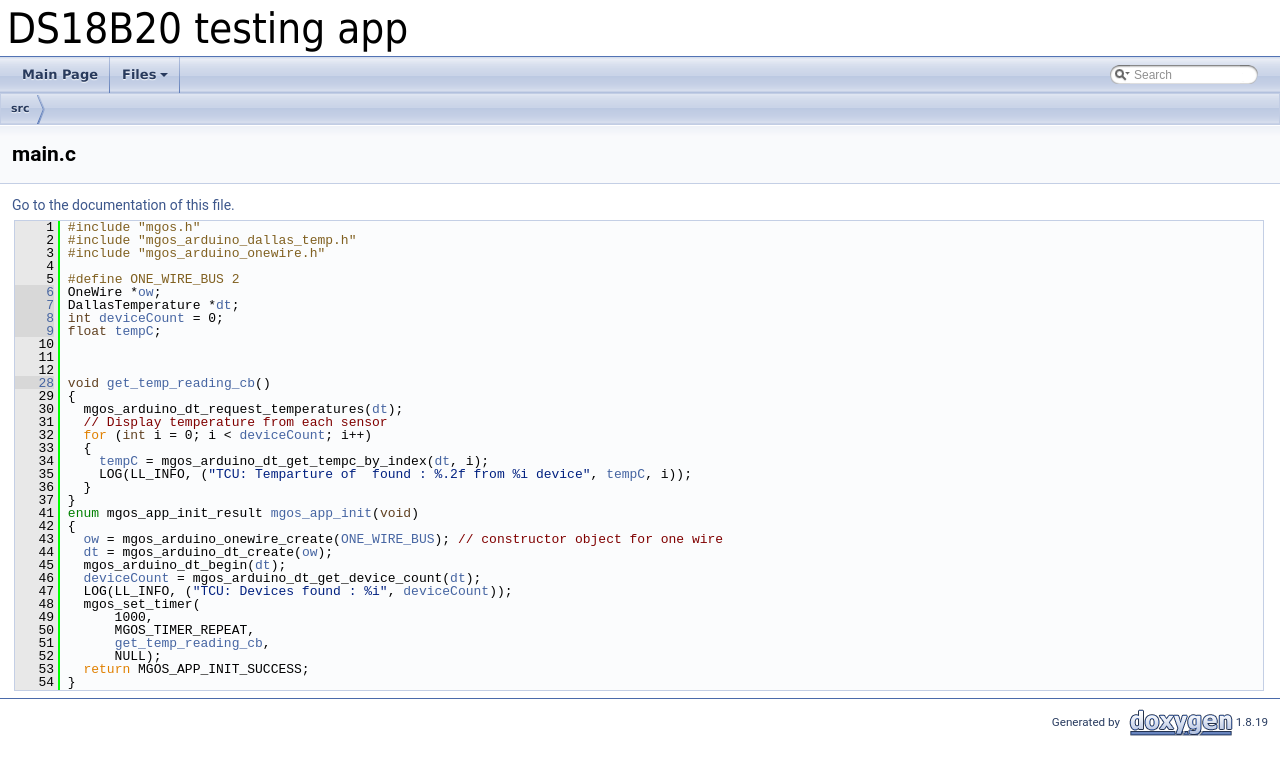
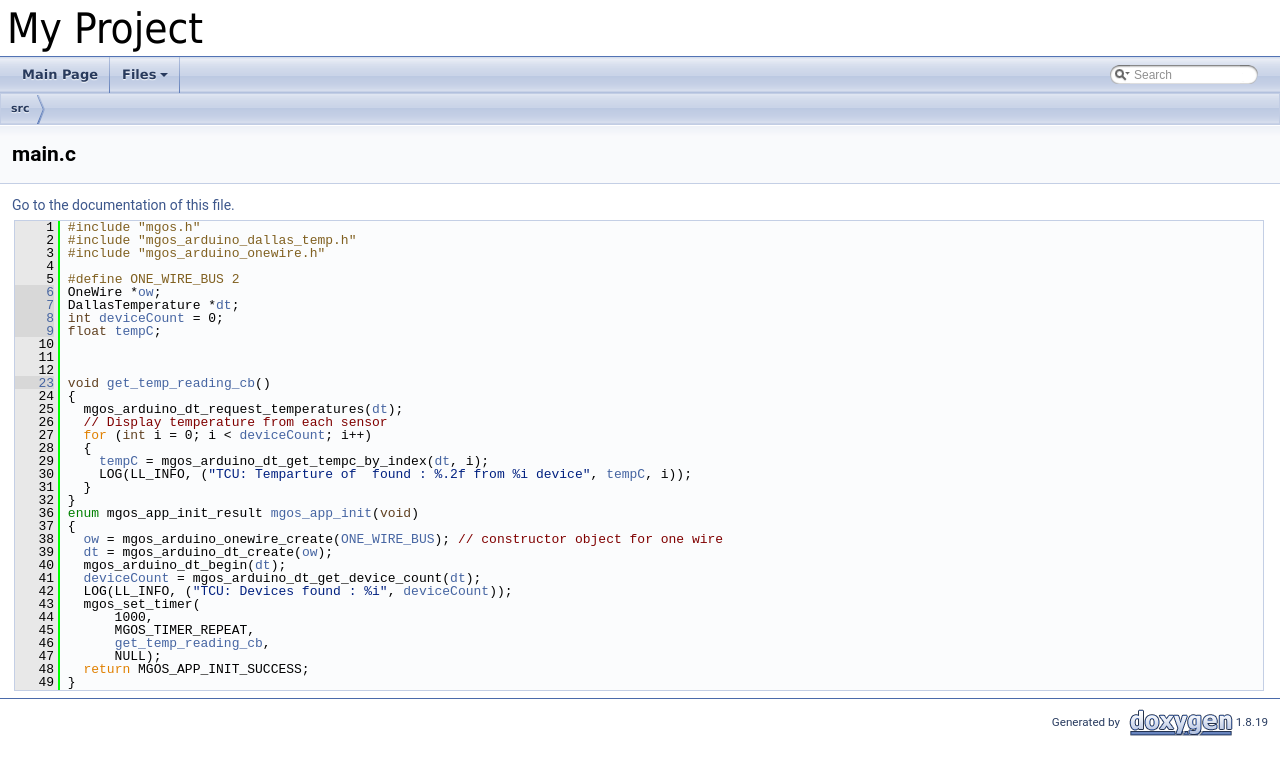
Before and after one commit to Podnet/ds18b20-mgos-test, a plain HTML site: page docs/html/main_8c_source.html in a window 1280 px wide. Drawn offline with Linux system fonts and the light colour scheme.

Commit message:
Added documentation generated from doxygen and doxyfile

```diff
--- a/docs/html/main_8c_source.html
+++ b/docs/html/main_8c_source.html
@@ -5,7 +5,7 @@
 <meta http-equiv="X-UA-Compatible" content="IE=9"/>
 <meta name="generator" content="Doxygen 1.8.19"/>
 <meta name="viewport" content="width=device-width, initial-scale=1"/>
-<title>DS18B20 testing app: src/main.c Source File</title>
+<title>My Project: src/main.c Source File</title>
 <link href="tabs.css" rel="stylesheet" type="text/css"/>
 <script type="text/javascript" src="jquery.js"></script>
 <script type="text/javascript" src="dynsections.js"></script>
@@ -21,7 +21,7 @@
  <tbody>
  <tr style="height: 56px;">
   <td id="projectalign" style="padding-left: 0.5em;">
-   <div id="projectname">DS18B20 testing app
+   <div id="projectname">My Project
    </div>
   </td>
  </tr>
@@ -81,35 +81,35 @@ $(function() {
 <div class="line"><a name="l00010"></a><span class="lineno">   10</span>&#160; </div>
 <div class="line"><a name="l00011"></a><span class="lineno">   11</span>&#160; </div>
 <div class="line"><a name="l00012"></a><span class="lineno">   12</span>&#160; </div>
-<div class="line"><a name="l00028"></a><span class="lineno"><a class="line" href="main_8c.html#a430df2092dd6b266b2822c34e0db28a2">   28</a></span>&#160;<span class="keywordtype">void</span> <a class="code" href="main_8c.html#aa5eaa7c8fda79c97323d1da4ab15c9fb">get_temp_reading_cb</a>()</div>
-<div class="line"><a name="l00029"></a><span class="lineno">   29</span>&#160;{</div>
-<div class="line"><a name="l00030"></a><span class="lineno">   30</span>&#160;  mgos_arduino_dt_request_temperatures(<a class="code" href="main_8c.html#a4dec81041326e84f411aff4d198ff998">dt</a>);</div>
-<div class="line"><a name="l00031"></a><span class="lineno">   31</span>&#160;  <span class="comment">// Display temperature from each sensor</span></div>
-<div class="line"><a name="l00032"></a><span class="lineno">   32</span>&#160;  <span class="keywordflow">for</span> (<span class="keywordtype">int</span> i = 0; i &lt; <a class="code" href="main_8c.html#aeae4d6852439dcd029768b91adabc33b">deviceCount</a>; i++)</div>
-<div class="line"><a name="l00033"></a><span class="lineno">   33</span>&#160;  {</div>
-<div class="line"><a name="l00034"></a><span class="lineno">   34</span>&#160;    <a class="code" href="main_8c.html#a42c4137e7cf1b6e09d086368c9a7ba3e">tempC</a> = mgos_arduino_dt_get_tempc_by_index(<a class="code" href="main_8c.html#a4dec81041326e84f411aff4d198ff998">dt</a>, i);</div>
-<div class="line"><a name="l00035"></a><span class="lineno">   35</span>&#160;    LOG(LL_INFO, (<span class="stringliteral">&quot;TCU: Temparture of  found : %.2f from %i device&quot;</span>, <a class="code" href="main_8c.html#a42c4137e7cf1b6e09d086368c9a7ba3e">tempC</a>, i));</div>
-<div class="line"><a name="l00036"></a><span class="lineno">   36</span>&#160;  }</div>
-<div class="line"><a name="l00037"></a><span class="lineno">   37</span>&#160;}</div>
-<div class="line"><a name="l00041"></a><span class="lineno">   41</span>&#160;<span class="keyword">enum</span> mgos_app_init_result <a class="code" href="main_8c.html#a430df2092dd6b266b2822c34e0db28a2">mgos_app_init</a>(<span class="keywordtype">void</span>)</div>
-<div class="line"><a name="l00042"></a><span class="lineno">   42</span>&#160;{</div>
-<div class="line"><a name="l00043"></a><span class="lineno">   43</span>&#160;  <a class="code" href="main_8c.html#a45e8477d711a36c822699169804cb1cd">ow</a> = mgos_arduino_onewire_create(<a class="code" href="main_8c.html#a4260ed8874da804fb9ef9abba200b487">ONE_WIRE_BUS</a>); <span class="comment">// constructor object for one wire</span></div>
-<div class="line"><a name="l00044"></a><span class="lineno">   44</span>&#160;  <a class="code" href="main_8c.html#a4dec81041326e84f411aff4d198ff998">dt</a> = mgos_arduino_dt_create(<a class="code" href="main_8c.html#a45e8477d711a36c822699169804cb1cd">ow</a>);</div>
-<div class="line"><a name="l00045"></a><span class="lineno">   45</span>&#160;  mgos_arduino_dt_begin(<a class="code" href="main_8c.html#a4dec81041326e84f411aff4d198ff998">dt</a>);</div>
-<div class="line"><a name="l00046"></a><span class="lineno">   46</span>&#160;  <a class="code" href="main_8c.html#aeae4d6852439dcd029768b91adabc33b">deviceCount</a> = mgos_arduino_dt_get_device_count(<a class="code" href="main_8c.html#a4dec81041326e84f411aff4d198ff998">dt</a>);</div>
-<div class="line"><a name="l00047"></a><span class="lineno">   47</span>&#160;  LOG(LL_INFO, (<span class="stringliteral">&quot;TCU: Devices found : %i&quot;</span>, <a class="code" href="main_8c.html#aeae4d6852439dcd029768b91adabc33b">deviceCount</a>));</div>
-<div class="line"><a name="l00048"></a><span class="lineno">   48</span>&#160;  mgos_set_timer(</div>
-<div class="line"><a name="l00049"></a><span class="lineno">   49</span>&#160;      1000,</div>
-<div class="line"><a name="l00050"></a><span class="lineno">   50</span>&#160;      MGOS_TIMER_REPEAT,</div>
-<div class="line"><a name="l00051"></a><span class="lineno">   51</span>&#160;      <a class="code" href="main_8c.html#aa5eaa7c8fda79c97323d1da4ab15c9fb">get_temp_reading_cb</a>,</div>
-<div class="line"><a name="l00052"></a><span class="lineno">   52</span>&#160;      NULL);</div>
-<div class="line"><a name="l00053"></a><span class="lineno">   53</span>&#160;  <span class="keywordflow">return</span> MGOS_APP_INIT_SUCCESS;</div>
-<div class="line"><a name="l00054"></a><span class="lineno">   54</span>&#160;}</div>
+<div class="line"><a name="l00023"></a><span class="lineno"><a class="line" href="main_8c.html#a430df2092dd6b266b2822c34e0db28a2">   23</a></span>&#160;<span class="keywordtype">void</span> <a class="code" href="main_8c.html#aa5eaa7c8fda79c97323d1da4ab15c9fb">get_temp_reading_cb</a>()</div>
+<div class="line"><a name="l00024"></a><span class="lineno">   24</span>&#160;{</div>
+<div class="line"><a name="l00025"></a><span class="lineno">   25</span>&#160;  mgos_arduino_dt_request_temperatures(<a class="code" href="main_8c.html#a4dec81041326e84f411aff4d198ff998">dt</a>);</div>
+<div class="line"><a name="l00026"></a><span class="lineno">   26</span>&#160;  <span class="comment">// Display temperature from each sensor</span></div>
+<div class="line"><a name="l00027"></a><span class="lineno">   27</span>&#160;  <span class="keywordflow">for</span> (<span class="keywordtype">int</span> i = 0; i &lt; <a class="code" href="main_8c.html#aeae4d6852439dcd029768b91adabc33b">deviceCount</a>; i++)</div>
+<div class="line"><a name="l00028"></a><span class="lineno">   28</span>&#160;  {</div>
+<div class="line"><a name="l00029"></a><span class="lineno">   29</span>&#160;    <a class="code" href="main_8c.html#a42c4137e7cf1b6e09d086368c9a7ba3e">tempC</a> = mgos_arduino_dt_get_tempc_by_index(<a class="code" href="main_8c.html#a4dec81041326e84f411aff4d198ff998">dt</a>, i);</div>
+<div class="line"><a name="l00030"></a><span class="lineno">   30</span>&#160;    LOG(LL_INFO, (<span class="stringliteral">&quot;TCU: Temparture of  found : %.2f from %i device&quot;</span>, <a class="code" href="main_8c.html#a42c4137e7cf1b6e09d086368c9a7ba3e">tempC</a>, i));</div>
+<div class="line"><a name="l00031"></a><span class="lineno">   31</span>&#160;  }</div>
+<div class="line"><a name="l00032"></a><span class="lineno">   32</span>&#160;}</div>
+<div class="line"><a name="l00036"></a><span class="lineno">   36</span>&#160;<span class="keyword">enum</span> mgos_app_init_result <a class="code" href="main_8c.html#a430df2092dd6b266b2822c34e0db28a2">mgos_app_init</a>(<span class="keywordtype">void</span>)</div>
+<div class="line"><a name="l00037"></a><span class="lineno">   37</span>&#160;{</div>
+<div class="line"><a name="l00038"></a><span class="lineno">   38</span>&#160;  <a class="code" href="main_8c.html#a45e8477d711a36c822699169804cb1cd">ow</a> = mgos_arduino_onewire_create(<a class="code" href="main_8c.html#a4260ed8874da804fb9ef9abba200b487">ONE_WIRE_BUS</a>); <span class="comment">// constructor object for one wire</span></div>
+<div class="line"><a name="l00039"></a><span class="lineno">   39</span>&#160;  <a class="code" href="main_8c.html#a4dec81041326e84f411aff4d198ff998">dt</a> = mgos_arduino_dt_create(<a class="code" href="main_8c.html#a45e8477d711a36c822699169804cb1cd">ow</a>);</div>
+<div class="line"><a name="l00040"></a><span class="lineno">   40</span>&#160;  mgos_arduino_dt_begin(<a class="code" href="main_8c.html#a4dec81041326e84f411aff4d198ff998">dt</a>);</div>
+<div class="line"><a name="l00041"></a><span class="lineno">   41</span>&#160;  <a class="code" href="main_8c.html#aeae4d6852439dcd029768b91adabc33b">deviceCount</a> = mgos_arduino_dt_get_device_count(<a class="code" href="main_8c.html#a4dec81041326e84f411aff4d198ff998">dt</a>);</div>
+<div class="line"><a name="l00042"></a><span class="lineno">   42</span>&#160;  LOG(LL_INFO, (<span class="stringliteral">&quot;TCU: Devices found : %i&quot;</span>, <a class="code" href="main_8c.html#aeae4d6852439dcd029768b91adabc33b">deviceCount</a>));</div>
+<div class="line"><a name="l00043"></a><span class="lineno">   43</span>&#160;  mgos_set_timer(</div>
+<div class="line"><a name="l00044"></a><span class="lineno">   44</span>&#160;      1000,</div>
+<div class="line"><a name="l00045"></a><span class="lineno">   45</span>&#160;      MGOS_TIMER_REPEAT,</div>
+<div class="line"><a name="l00046"></a><span class="lineno">   46</span>&#160;      <a class="code" href="main_8c.html#aa5eaa7c8fda79c97323d1da4ab15c9fb">get_temp_reading_cb</a>,</div>
+<div class="line"><a name="l00047"></a><span class="lineno">   47</span>&#160;      NULL);</div>
+<div class="line"><a name="l00048"></a><span class="lineno">   48</span>&#160;  <span class="keywordflow">return</span> MGOS_APP_INIT_SUCCESS;</div>
+<div class="line"><a name="l00049"></a><span class="lineno">   49</span>&#160;}</div>
 </div><!-- fragment --></div><!-- contents -->
-<div class="ttc" id="amain_8c_html_aa5eaa7c8fda79c97323d1da4ab15c9fb"><div class="ttname"><a href="main_8c.html#aa5eaa7c8fda79c97323d1da4ab15c9fb">get_temp_reading_cb</a></div><div class="ttdeci">void get_temp_reading_cb()</div><div class="ttdef"><b>Definition:</b> <a href="main_8c_source.html#l00028">main.c:28</a></div></div>
+<div class="ttc" id="amain_8c_html_aa5eaa7c8fda79c97323d1da4ab15c9fb"><div class="ttname"><a href="main_8c.html#aa5eaa7c8fda79c97323d1da4ab15c9fb">get_temp_reading_cb</a></div><div class="ttdeci">void get_temp_reading_cb()</div><div class="ttdef"><b>Definition:</b> <a href="main_8c_source.html#l00023">main.c:23</a></div></div>
 <div class="ttc" id="amain_8c_html_aeae4d6852439dcd029768b91adabc33b"><div class="ttname"><a href="main_8c.html#aeae4d6852439dcd029768b91adabc33b">deviceCount</a></div><div class="ttdeci">int deviceCount</div><div class="ttdef"><b>Definition:</b> <a href="main_8c_source.html#l00008">main.c:8</a></div></div>
 <div class="ttc" id="amain_8c_html_a4260ed8874da804fb9ef9abba200b487"><div class="ttname"><a href="main_8c.html#a4260ed8874da804fb9ef9abba200b487">ONE_WIRE_BUS</a></div><div class="ttdeci">#define ONE_WIRE_BUS</div><div class="ttdef"><b>Definition:</b> <a href="main_8c_source.html#l00006">main.c:5</a></div></div>
-<div class="ttc" id="amain_8c_html_a430df2092dd6b266b2822c34e0db28a2"><div class="ttname"><a href="main_8c.html#a430df2092dd6b266b2822c34e0db28a2">mgos_app_init</a></div><div class="ttdeci">enum mgos_app_init_result mgos_app_init(void)</div><div class="ttdef"><b>Definition:</b> <a href="main_8c_source.html#l00028">main.c:41</a></div></div>
+<div class="ttc" id="amain_8c_html_a430df2092dd6b266b2822c34e0db28a2"><div class="ttname"><a href="main_8c.html#a430df2092dd6b266b2822c34e0db28a2">mgos_app_init</a></div><div class="ttdeci">enum mgos_app_init_result mgos_app_init(void)</div><div class="ttdef"><b>Definition:</b> <a href="main_8c_source.html#l00023">main.c:36</a></div></div>
 <div class="ttc" id="amain_8c_html_a42c4137e7cf1b6e09d086368c9a7ba3e"><div class="ttname"><a href="main_8c.html#a42c4137e7cf1b6e09d086368c9a7ba3e">tempC</a></div><div class="ttdeci">float tempC</div><div class="ttdef"><b>Definition:</b> <a href="main_8c_source.html#l00009">main.c:9</a></div></div>
 <div class="ttc" id="amain_8c_html_a45e8477d711a36c822699169804cb1cd"><div class="ttname"><a href="main_8c.html#a45e8477d711a36c822699169804cb1cd">ow</a></div><div class="ttdeci">OneWire * ow</div><div class="ttdef"><b>Definition:</b> <a href="main_8c_source.html#l00006">main.c:6</a></div></div>
 <div class="ttc" id="amain_8c_html_a4dec81041326e84f411aff4d198ff998"><div class="ttname"><a href="main_8c.html#a4dec81041326e84f411aff4d198ff998">dt</a></div><div class="ttdeci">DallasTemperature * dt</div><div class="ttdef"><b>Definition:</b> <a href="main_8c_source.html#l00007">main.c:7</a></div></div>
--- a/docs/html/search/all_0.js
+++ b/docs/html/search/all_0.js
@@ -1,5 +1,6 @@
 var searchData=
 [
   ['devicecount_0',['deviceCount',['../main_8c.html#aeae4d6852439dcd029768b91adabc33b',1,'main.c']]],
-  ['dt_1',['dt',['../main_8c.html#a4dec81041326e84f411aff4d198ff998',1,'main.c']]]
+  ['dt_1',['dt',['../main_8c.html#a4dec81041326e84f411aff4d198ff998',1,'main.c']]],
+  ['ds18b20_2',['DS18B20',['../index.html',1,'']]]
 ];
--- a/docs/html/search/all_1.js
+++ b/docs/html/search/all_1.js
@@ -1,4 +1,4 @@
 var searchData=
 [
-  ['get_5ftemp_5freading_5fcb_2',['get_temp_reading_cb',['../main_8c.html#aa5eaa7c8fda79c97323d1da4ab15c9fb',1,'main.c']]]
+  ['get_5ftemp_5freading_5fcb_3',['get_temp_reading_cb',['../main_8c.html#aa5eaa7c8fda79c97323d1da4ab15c9fb',1,'main.c']]]
 ];
--- a/docs/html/search/all_2.js
+++ b/docs/html/search/all_2.js
@@ -1,6 +1,5 @@
 var searchData=
 [
-  ['mcp2515_20testing_3',['MCP2515 testing',['../index.html',1,'']]],
   ['main_2ec_4',['main.c',['../main_8c.html',1,'']]],
   ['mgos_5fapp_5finit_5',['mgos_app_init',['../main_8c.html#a430df2092dd6b266b2822c34e0db28a2',1,'main.c']]]
 ];
--- a/docs/html/search/pages_0.js
+++ b/docs/html/search/pages_0.js
@@ -1,4 +1,4 @@
 var searchData=
 [
-  ['mcp2515_20testing_17',['MCP2515 testing',['../index.html',1,'']]]
+  ['ds18b20_17',['DS18B20',['../index.html',1,'']]]
 ];
--- a/docs/html/search/searchdata.js
+++ b/docs/html/search/searchdata.js
@@ -5,7 +5,7 @@ var indexSectionsWithContent =
   2: "gm",
   3: "dot",
   4: "o",
-  5: "m"
+  5: "d"
 };
 
 var indexSectionNames =
```
Also changed, not shown: docs/html/dir_68267d1309a1af8e8297ef4c3efbcdba.html (+2 -2 lines), docs/html/files.html (+2 -2 lines), docs/html/globals.html (+2 -2 lines), docs/html/globals_defs.html (+2 -2 lines), docs/html/globals_func.html (+2 -2 lines), docs/html/globals_vars.html (+2 -2 lines), docs/html/index.html (+4 -9 lines), docs/html/main_8c.html (+4 -4 lines), 2 other files.
